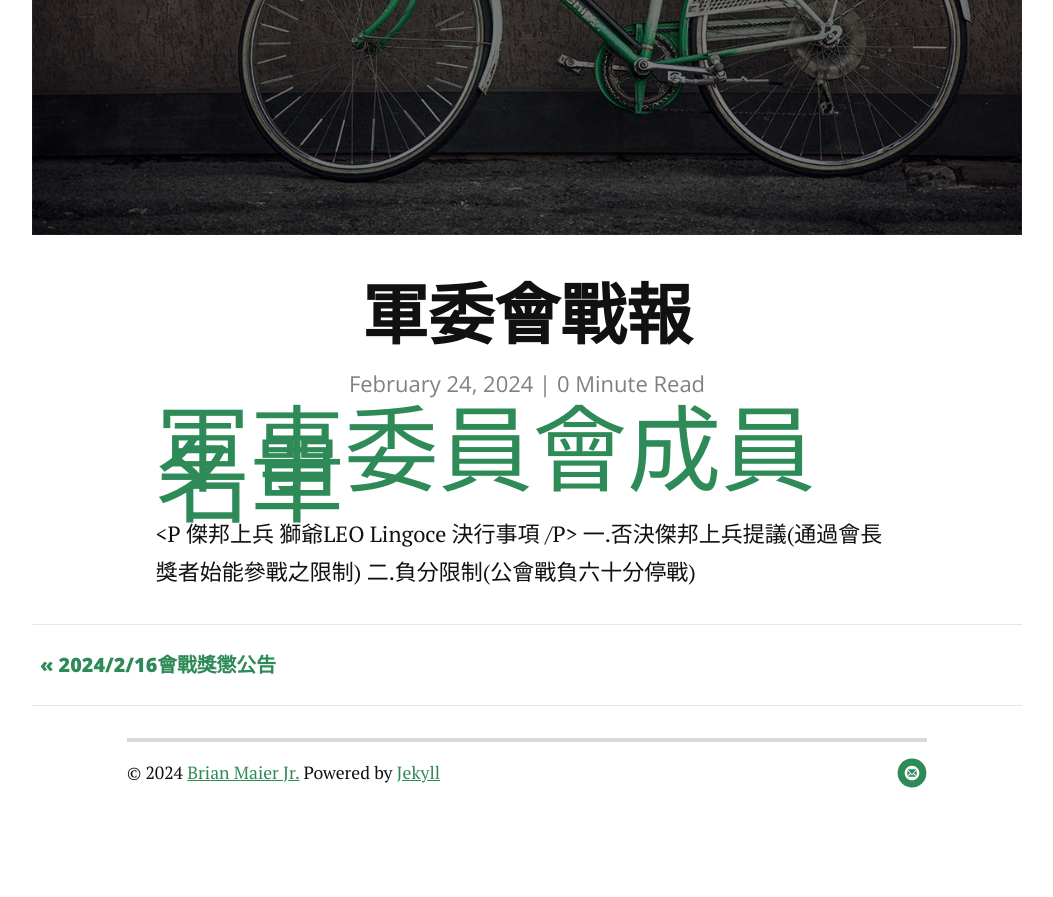
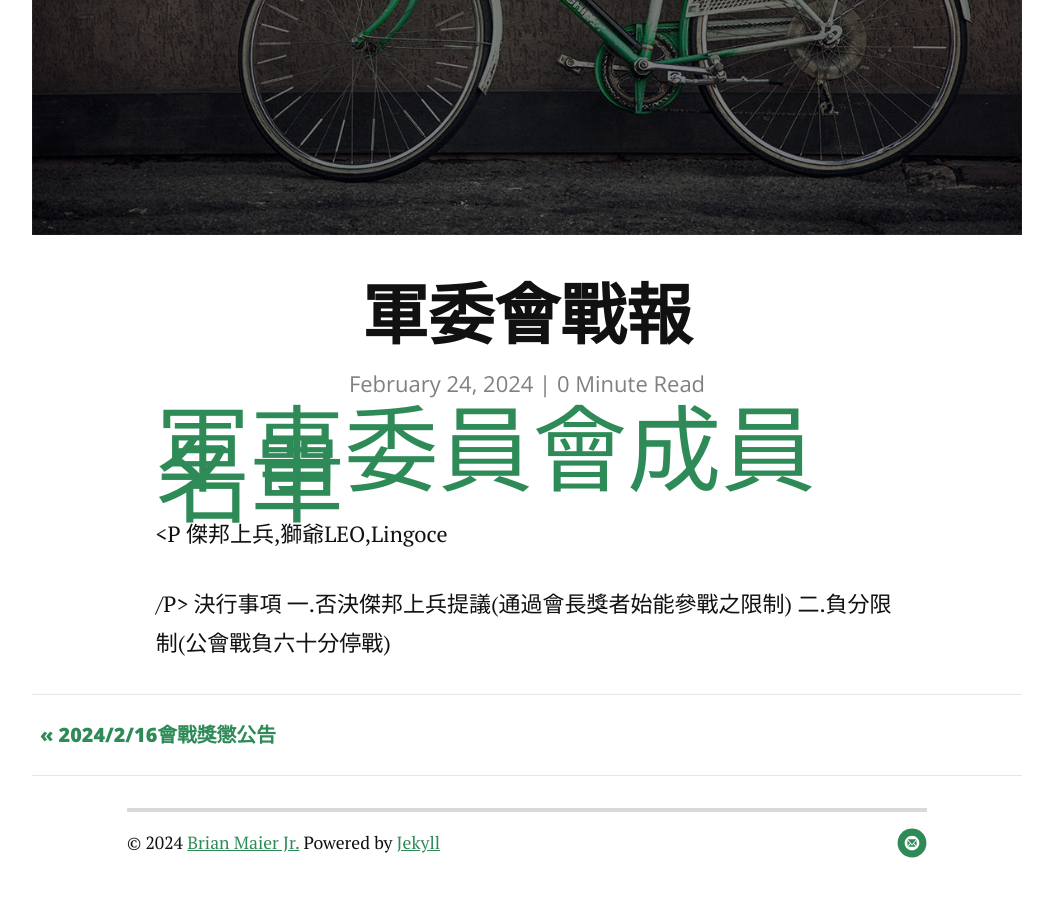
Before and after one commit to jetbomb2012/beloved, a Jekyll site: the page built from _posts/2014-12-14-featured-image.markdown, in a window 1280 px wide and 900 px high, scrolled down 787 px. Shown: the top 897 px of the window, without its empty margins (113-1166 px from the left). Built offline with Jekyll 4.4.1, drawn with Linux system fonts in a browser that asks for light colours; nearby versions of some CDN libraries; before the commit the page ends 1616 px from its top, so only the background shows below that.

```diff
--- a/_posts/2014-12-14-featured-image.markdown
+++ b/_posts/2014-12-14-featured-image.markdown
@@ -8,10 +8,9 @@ image: touring.jpg
 <p class="intro"><span class="dropcap">軍事委員會成員名單</span></p>
 
 <P
-傑邦上兵
-獅爺LEO
-Lingoce
-決行事項
+傑邦上兵,獅爺LEO,Lingoce
+
   /P>
+  決行事項
 一.否決傑邦上兵提議(通過會長獎者始能參戰之限制)
 二.負分限制(公會戰負六十分停戰)
```
